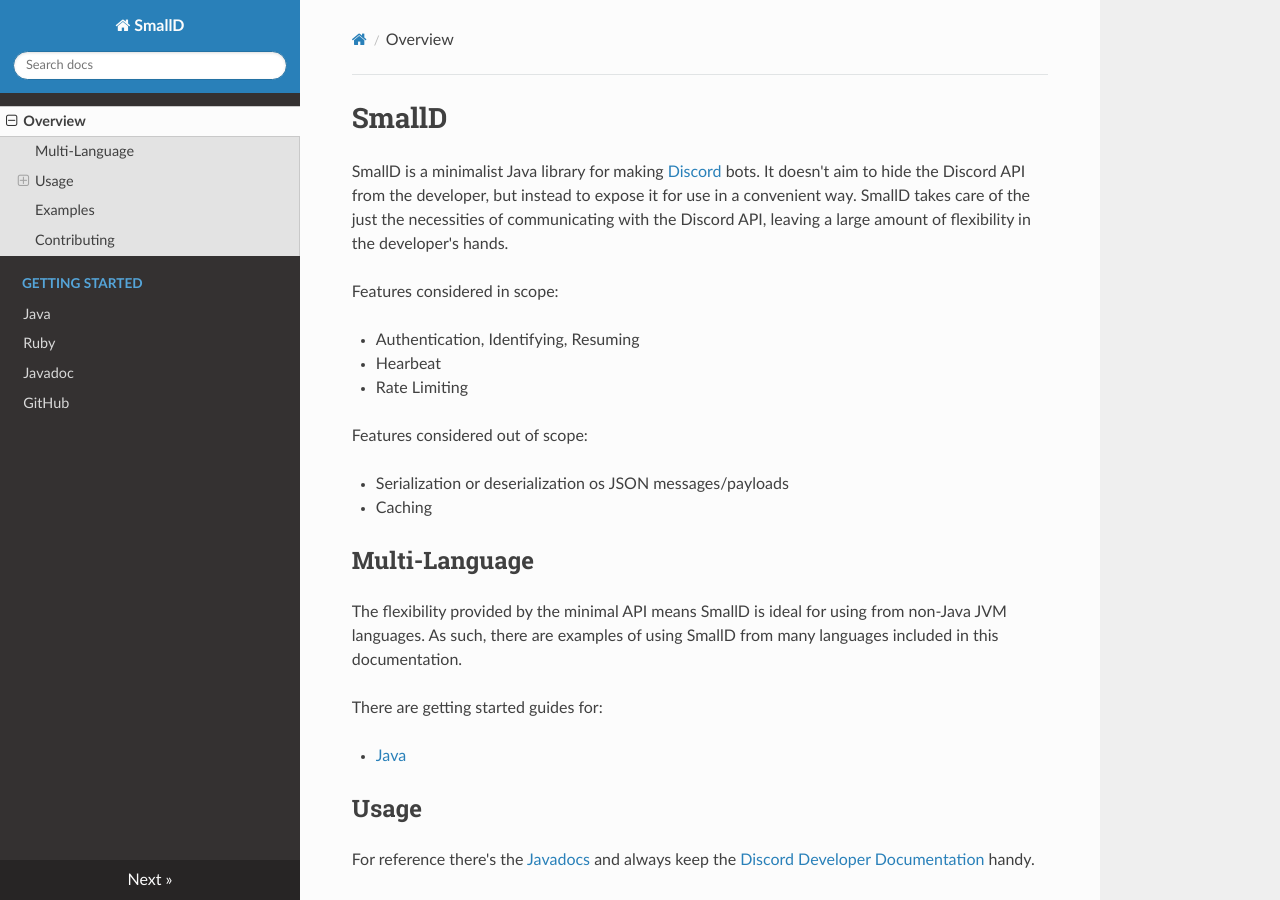
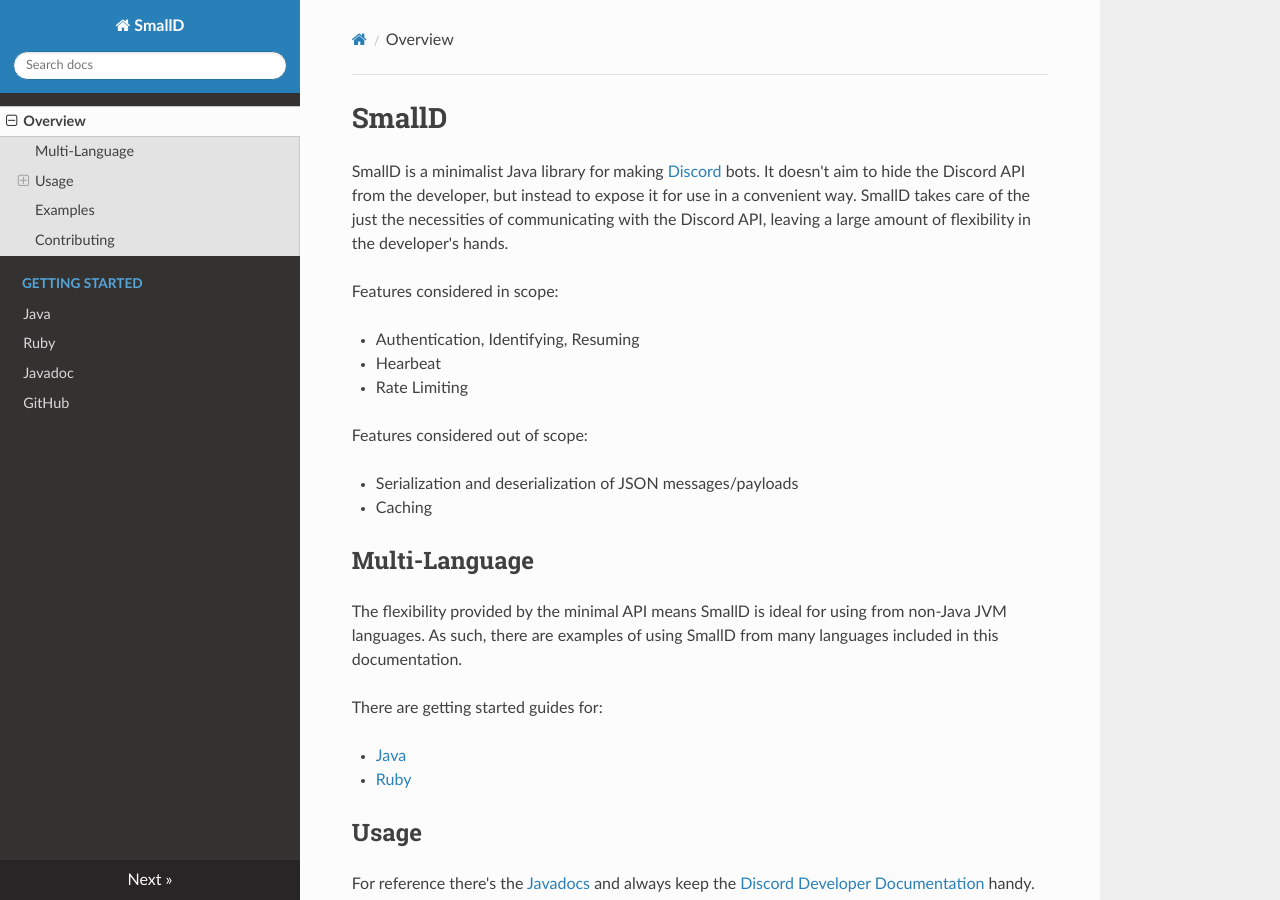
Before and after one commit to princesslana/smalld, an MkDocs documentation site: the page built from docs/index.md, in a window 1280 px wide and 900 px high. Built offline with MkDocs 1.6.1, drawn with Linux system fonts in a browser that asks for light colours; nearby versions of some CDN libraries.

Commit message:
Add Ruby link. Typos

```diff
--- a/docs/index.md
+++ b/docs/index.md
@@ -14,7 +14,7 @@ Features considered in scope:
 
 Features considered out of scope:
 
-* Serialization or deserialization os JSON messages/payloads
+* Serialization and deserialization of JSON messages/payloads
 * Caching
 
 ## Multi-Language
@@ -26,6 +26,7 @@ As such, there are examples of using SmallD from many languages included in this
 There are getting started guides for:
 
 * [Java](getting_started/java.md)
+* [Ruby](getting_started/ruby.md)
 
 ## Usage
 
```
